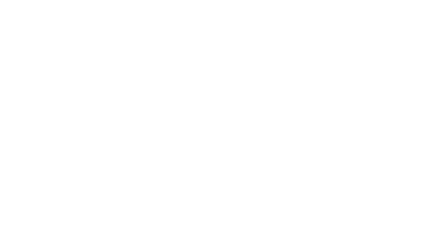
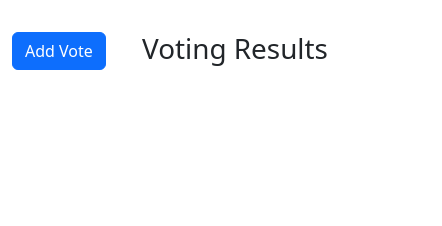
Before and after one commit to hiether17/it21c, a plain HTML site: page Voting_Chart.html in a window 390 px wide. Shown: the whole page, 442 px wide, since content can reach past the window. Drawn offline with nearby package versions, Linux system fonts and the light colour scheme.

Commit message:
added the body on votingchart.html

```diff
--- a/Voting_Chart.html
+++ b/Voting_Chart.html
@@ -15,3 +15,19 @@
         }
     </style>
 </head>
+<body>
+    <div class="container-fluid" style="margin-top: 2rem;">
+        <div class="row">
+            <div class="col-4">
+                <button type="button" class="btn btn-primary" data-bs-toggle="modal" data-bs-target="#voteModal">
+                    Add Vote
+                </button>
+            </div>
+            <div class="col-8">
+                <h1>Voting Results</h1>
+                <div class="results-card">
+                    <canvas id="myChart"></canvas>
+                </div>
+            </div>
+        </div>
+    </div>
```
